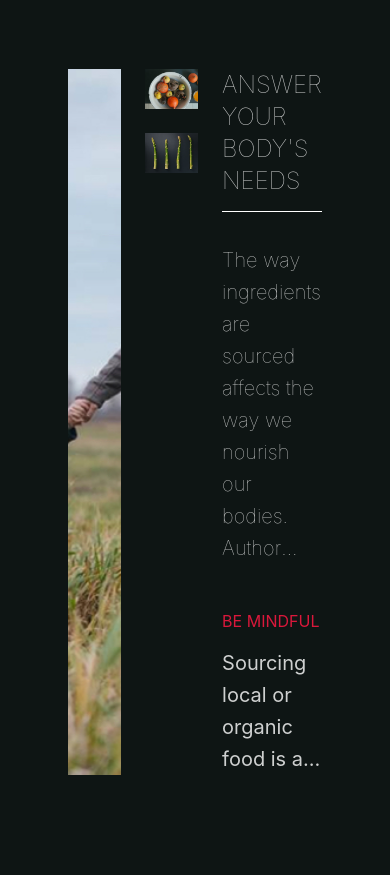
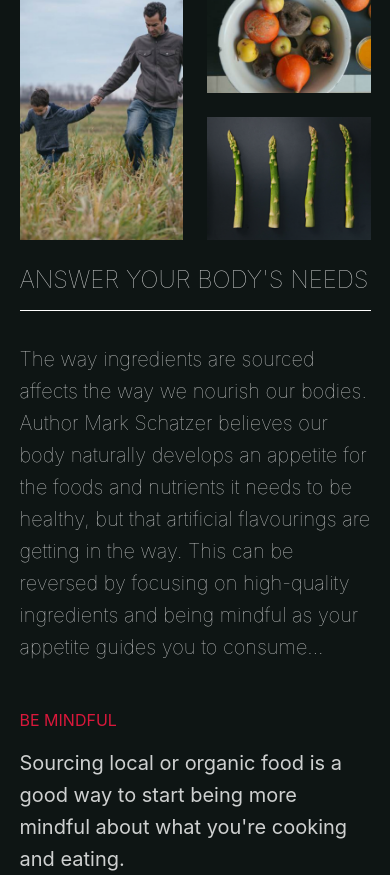
Before and after one commit to maxcarolinoIII/orchard-test, a React (Create React App) app: page / in a window 390 px wide. Before the commit the page ends 844 px from the top, so only its background shows below. Built offline with nearby package versions, Linux system fonts and the light colour scheme.

Commit message:
feat: responsive section

```diff
--- a/public/index.html
+++ b/public/index.html
@@ -7,7 +7,7 @@
     <meta name="theme-color" content="#000000" />
     <meta
       name="description"
-      content="Web site created using create-react-app"
+      content="Sample website for Orchard FED Exam"
     />
     <!-- Google Fonts -->
     <style>
@@ -28,7 +28,7 @@
       work correctly both with client-side routing and a non-root public URL.
       Learn how to configure a non-root public URL by running `npm run build`.
     -->
-    <title>React App</title>
+    <title>Orchard</title>
   </head>
   <body>
     <noscript>You need to enable JavaScript to run this app.</noscript>
--- a/src/App.js
+++ b/src/App.js
@@ -5,7 +5,7 @@ import BodyNeeds from "./sections/BodyNeeds";
 function App() {
   return (
     <Flex
-      w={"65%"}
+      w={{ base: "90%", lg: "85%", xl: "70%", }}
       mx={"auto"}
       alignItems={"center"}
       justifyContent={"center"}
--- a/src/sections/BodyNeeds.js
+++ b/src/sections/BodyNeeds.js
@@ -26,26 +26,34 @@ function BodyNeeds() {
       id: 1,
       column: 1,
       src: "/assets/body-needs/Image-01.jpg",
+      srcSet:
+        "/assets/body-needs/Image-01.jpg 384w, /assets/body-needs/Image-01@2x.jpg 768w",
       alt: "Source foods.",
     },
     {
       id: 2,
       column: 2,
       src: "/assets/body-needs/Image-02.jpg",
+      srcSet:
+        "/assets/body-needs/Image-02.jpg 384w, /assets/body-needs/Image-02@2x.jpg 768w",
       alt: "Fresh Ingredients.",
     },
     {
       id: 3,
       column: 2,
       src: "/assets/body-needs/Image-03.jpg",
-      alt: "Healthy organic food",
+      srcSet:
+        "/assets/body-needs/Image-03.jpg 384w, /assets/body-needs/Image-03@2x.jpg 768w",
+      alt: "Healthy organic food.",
     },
   ];
 
   const renderThumbnail = (thumbnail) => {
     return (
       <ImageThumbnail
+        key={thumbnail.id}
         src={thumbnail.src}
+        srcSet={thumbnail.srcSet}
         alt={thumbnail.alt}
         isActive={active === thumbnail.id}
         onMouseEnter={() => setActive(thumbnail.id)}
@@ -60,22 +68,26 @@ function BodyNeeds() {
 
   return (
     <>
-      <Flex gap={6} overflow={"hidden"}>
+      <Flex gap={6} overflow={"hidden"} flexDir={{ base: "column", lg: "row" }}>
+        <Flex w={{ base: "100%", lg: "66%" }} gap={6}>
+          <Box w={"100%"}>
             {thumbnails
               .filter((thumbnail) => thumbnail.column === 1)
               .map((thumbnail) => renderThumbnail(thumbnail))}
+          </Box>
           <Flex
             flexDir={"column"}
             gap={6}
-          h={"100%"}
             w={"100%"}
             overflow={"hidden"}
+            justifyContent={"space-between"}
           >
             {thumbnails
               .filter((thumbnail) => thumbnail.column === 2)
               .map((thumbnail) => renderThumbnail(thumbnail))}
           </Flex>
-        <Box w={"100%"}>
+        </Flex>
+        <Box w={{ base: "100%", lg: "33%" }}>
           <Heading
             as={"h1"}
             color={"whiteAlpha.800"}
--- a/src/sections/ImageThumbnail.js
+++ b/src/sections/ImageThumbnail.js
@@ -3,6 +3,7 @@ import { Box, Image } from "@chakra-ui/react";
 function ImageThumbnail(props) {
   const {
     src,
+    srcSet,
     alt,
     isActive,
     onMouseEnter = () => {},
@@ -11,10 +12,11 @@ function ImageThumbnail(props) {
   } = props;
 
   return (
-    <Box overflow={"hidden"} w={"100%"} cursor={"pointer"}>
+    <Box overflow={"hidden"} w={"100%"} h={"100%"} cursor={"pointer"}>
       <Image
         fit={"cover"}
         src={src}
+        srcSet={srcSet}
         alt={alt}
         w={"100%"}
         h={"100%"}
```
Lines whose indentation alone changed are shown as unchanged.
